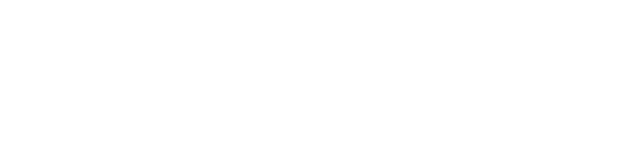
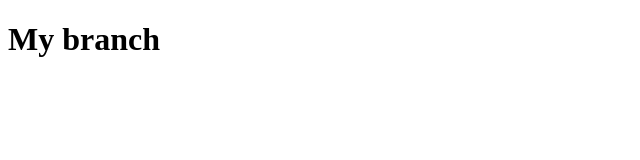
Before and after one commit to Tseringcode/poco-tsering, a plain HTML site: page week2/pratice/index.html in a window 1280 px wide. Shown: the whole page, without its empty margins (0-640 px from the left). Drawn offline with Linux system fonts and the light colour scheme.

```diff
--- a/week2/pratice/index.html
+++ b/week2/pratice/index.html
@@ -7,6 +7,6 @@
     <title>Document</title>
 </head>
 <body>
-
+    <h1> My branch </h1>
 </body>
 </html>
```
